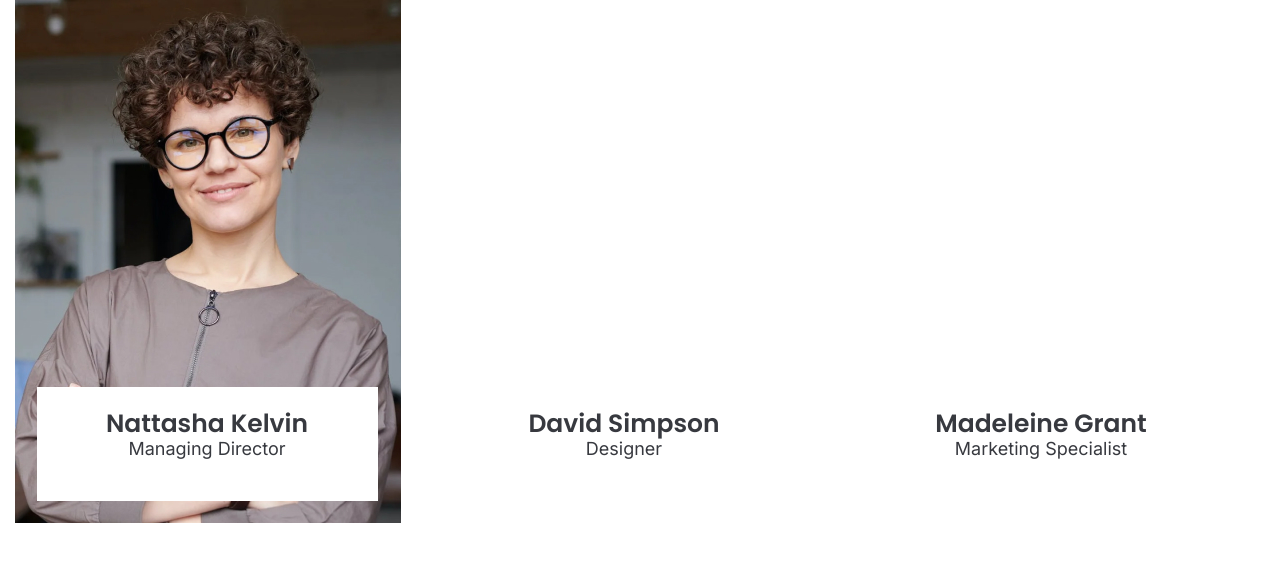
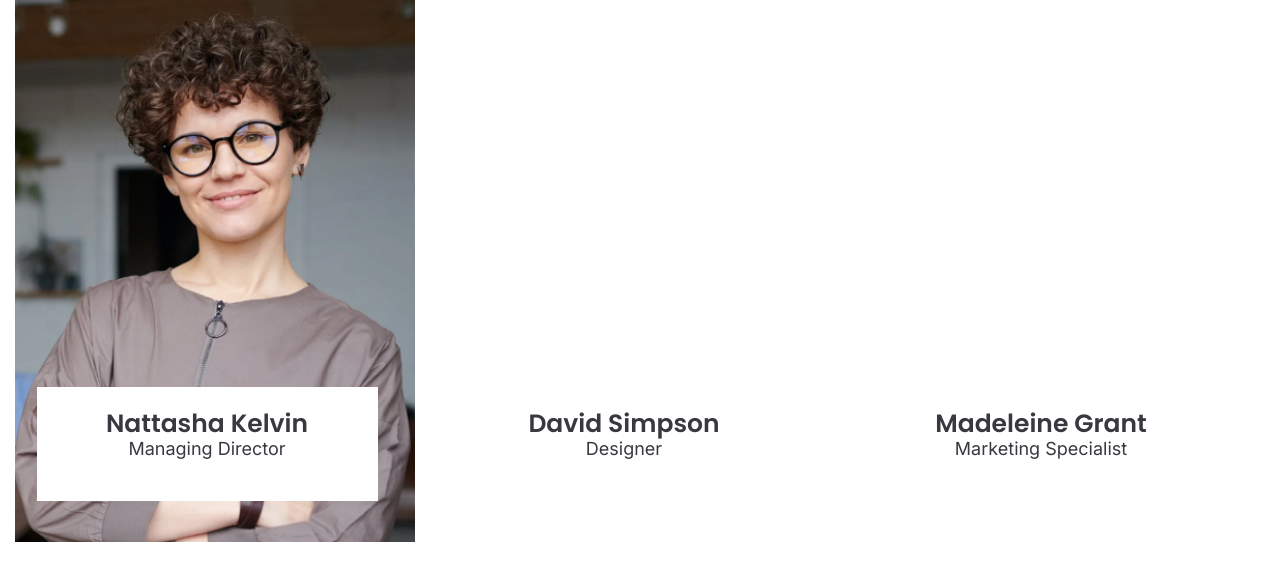
Before and after one commit to lasha-mgelashvili/homework7, a plain HTML site: page index.html in a window 1280 px wide. In both pictures the pointer is over the picture 207 px from the left and 1853 px from the top of the page. Shown: the part 1596-2176 px from the top of the page. Drawn offline with nearby package versions, Linux system fonts and the light colour scheme.

Commit message:
homework7
css

```diff
--- a/css/style.css
+++ b/css/style.css
@@ -232,6 +232,9 @@
     height: 532px;
     margin-right: 31px;
 }
+.img-div img:hover {
+    width: 400px;
+}
 .big-mom {
     display: flex;
     justify-content: center;
```
